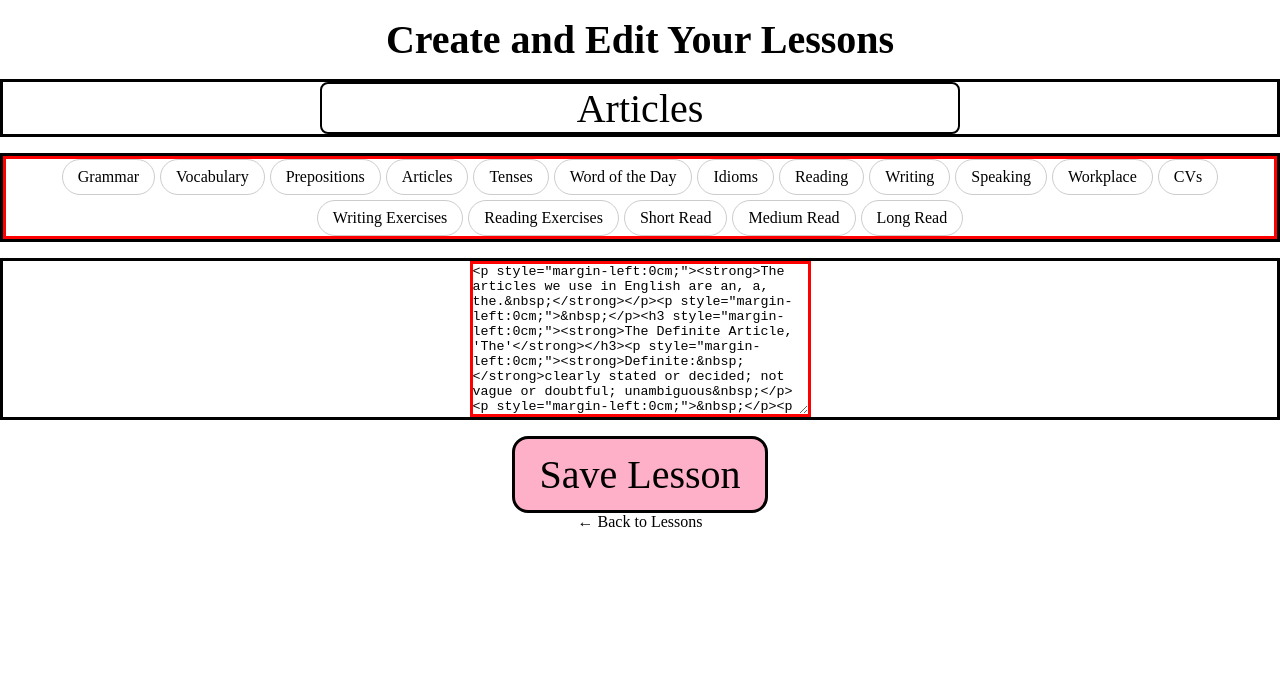
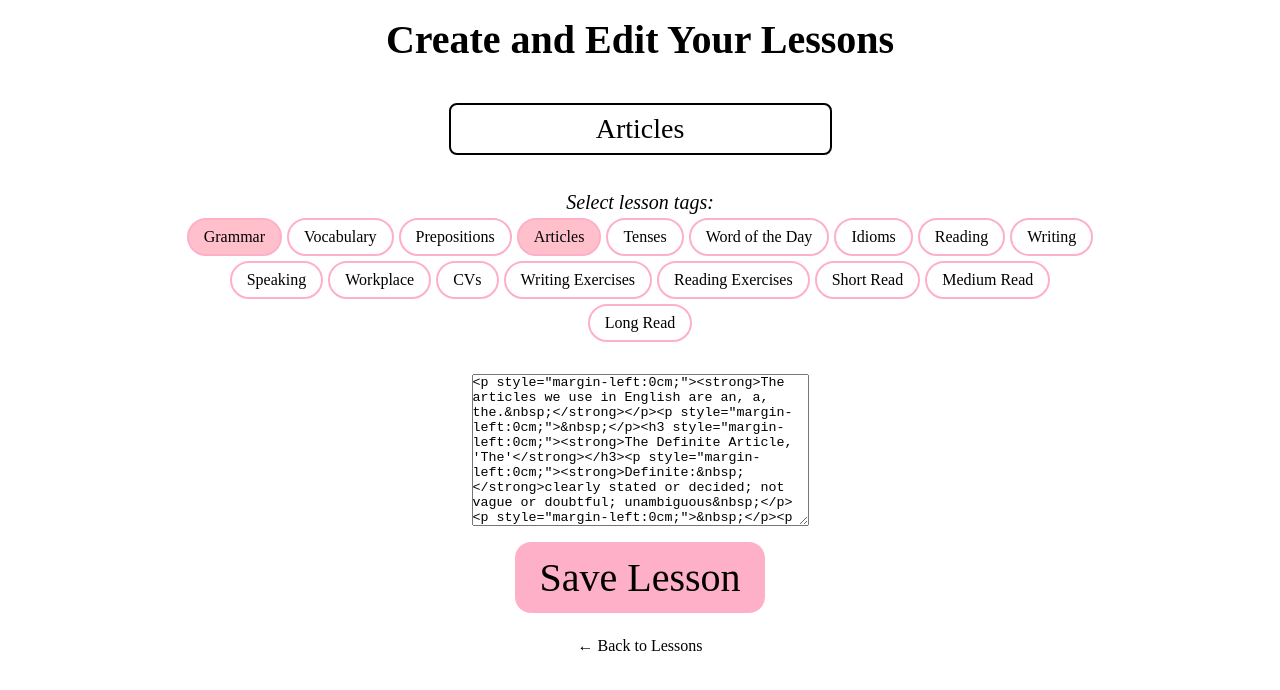
Before and after one commit to jevpr/Grapple, a Django app: page /dashboard/creator/lesson/edit/2/ in a window 1280 px wide. Shown: the part 87-777 px from the top of the page. Run offline with Django 5.2, Linux system fonts and the light colour scheme; data comes from the database, SQL or seed files in the repository; both versions use the stored data as it was after the commit; some libraries are stand-ins or nearby versions; some web fonts are replaced.

Commit message:
tag selection edits

```diff
--- a/EnglishLearning/EnglishLearning/settings.py
+++ b/EnglishLearning/EnglishLearning/settings.py
@@ -161,10 +161,5 @@
                 "/static/css/ckeditor_custom.css"  # ✅ Custom CSS override
             ],
         },
-        "max-width": "100%",  # ✅ Allow full-width scaling
-        "height": "auto",
-        "minHeight": "40vh",
-        "maxHeight": "80vh",
-        "padding": "4rem",
     }
 }
--- a/EnglishLearning/learning/static/learning/css/static.css
+++ b/EnglishLearning/learning/static/learning/css/static.css
@@ -110,13 +110,9 @@
   display: flex;
   flex-direction: column;
   align-items: center;
-  align-content: center;
+  align-content: center !important;
   margin: 1rem 0;
   font-size: 1.75rem;
-}
-
-.form-group > * {
-  border: solid red;
 }
 
 /* Avatar selection styling */
@@ -192,21 +188,20 @@
 }
 
 /*Lesson creation form*/
-.lesson-form input[type="text"] {
+.lesson-form{
   display: flex;
   flex-direction: column;
   align-items: center;
   width: 100%;
-  max-width: 40rem;
+  max-width: 60rem;
   padding: 1.5rem;
   font-size: clamp(20px, 4vw, 40px);
-  border: 2px solid var(--black);
-  border-radius: 8px;
   box-sizing: border-box;
 }
 
-.lesson-form > * {
-  border: solid;
+.lesson-form input[type="text"] {
+  border: 2px solid var(--black);
+  border-radius: 8px;
 }
 
 
@@ -220,7 +215,7 @@
 .tag-label {
   font-size: 1rem;
   padding: 8px 15px;
-  border: 1px solid #ccc;
+  border: 2px solid var(--pink);
   border-radius: 20px;
   cursor: pointer;
   background-color: white;
@@ -236,9 +231,9 @@
 }
 
 /* Make CKEditor toolbar automatically wrap */
-.lesson-form .ck-editor .ck-toolbar {
-    display: flex;
-    flex-wrap: wrap;
+.ck-toolbar__items {
+  display: flex;
+  justify-content: center;
 }
 
 /* Ensure CKEditor resizes fluidly */
--- a/EnglishLearning/learning/templates/contentCreator/create_lesson.html
+++ b/EnglishLearning/learning/templates/contentCreator/create_lesson.html
@@ -13,10 +13,12 @@
     </div>
 
     <div class="form-group">
+        <p><em>Select lesson tags:</em></p>
         <div class="tag-container">
             {% for tag in form.tags.field.queryset %}
                 <label class="tag-label">
-                    <input type="checkbox" name="tags" value="{{ tag.id }}" class="tag-checkbox">
+                    <input type="checkbox" name="tags" value="{{ tag.id }}" class="tag-checkbox"
+                        {% if tag in form.instance.tags.all %}checked{% endif %}>  <!-- ✅ Preselect existing tags -->
                     {{ tag.name }}
                 </label>
             {% endfor %}
```
Also changed, not shown: EnglishLearning/db.sqlite3, 1 other file.
